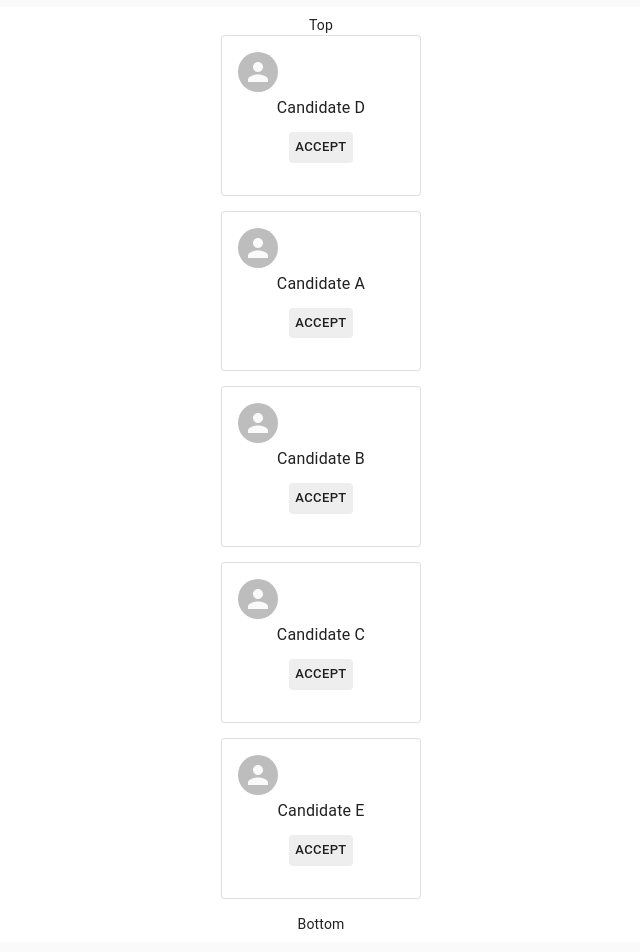
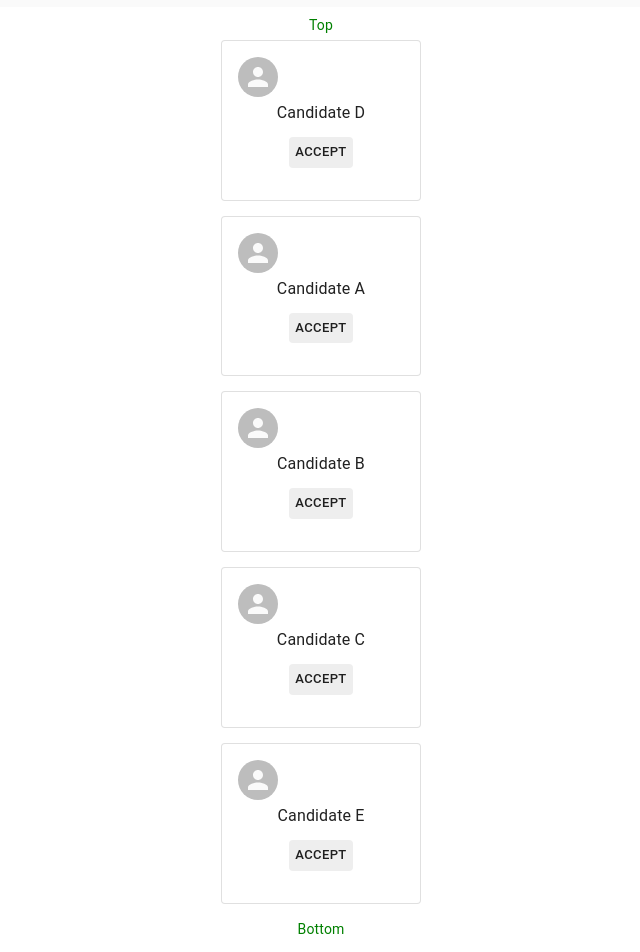
Before and after one commit to timhc22/applications-playground, a React (Create React App) app: page / in a window 1280 px wide. Shown: the part 329-1281 px from the top of the page, without its empty margins (319-959 px from the left). Built offline with nearby package versions, Linux system fonts and the light colour scheme.

Commit message:
Change color of position labels

```diff
--- a/src/pages/DashboardPage/ReviewList.tsx
+++ b/src/pages/DashboardPage/ReviewList.tsx
@@ -36,6 +36,10 @@ const useStyles = makeStyles((theme: Theme) =>
     button: {
       backgroundColor: '#eee',
     },
+    position: {
+      marginBottom: 5,
+      color: 'green'
+    },
     warning: {
       backgroundColor: 'red',
       padding: 5,
@@ -58,7 +62,7 @@ export default function ReviewList(props: any): JSX.Element {
       <p className={classes.warning}>Currently ONLY sorted by time applicant applied</p>
       <div className={classes.listContainer}>
         <List className={classes.list}>
-          <div>Top</div>
+          <div className={classes.position}>Top</div>
           {sortedData.map((row: Data) => (
             <Card key={row.name} className={classes.card} variant="outlined">
               <CardContent>
@@ -73,7 +77,7 @@ export default function ReviewList(props: any): JSX.Element {
               </CardContent>
             </Card>
           ))}
-          <div>Bottom</div>
+          <div className={classes.position}>Bottom</div>
         </List>
       </div>
     </section>
```
